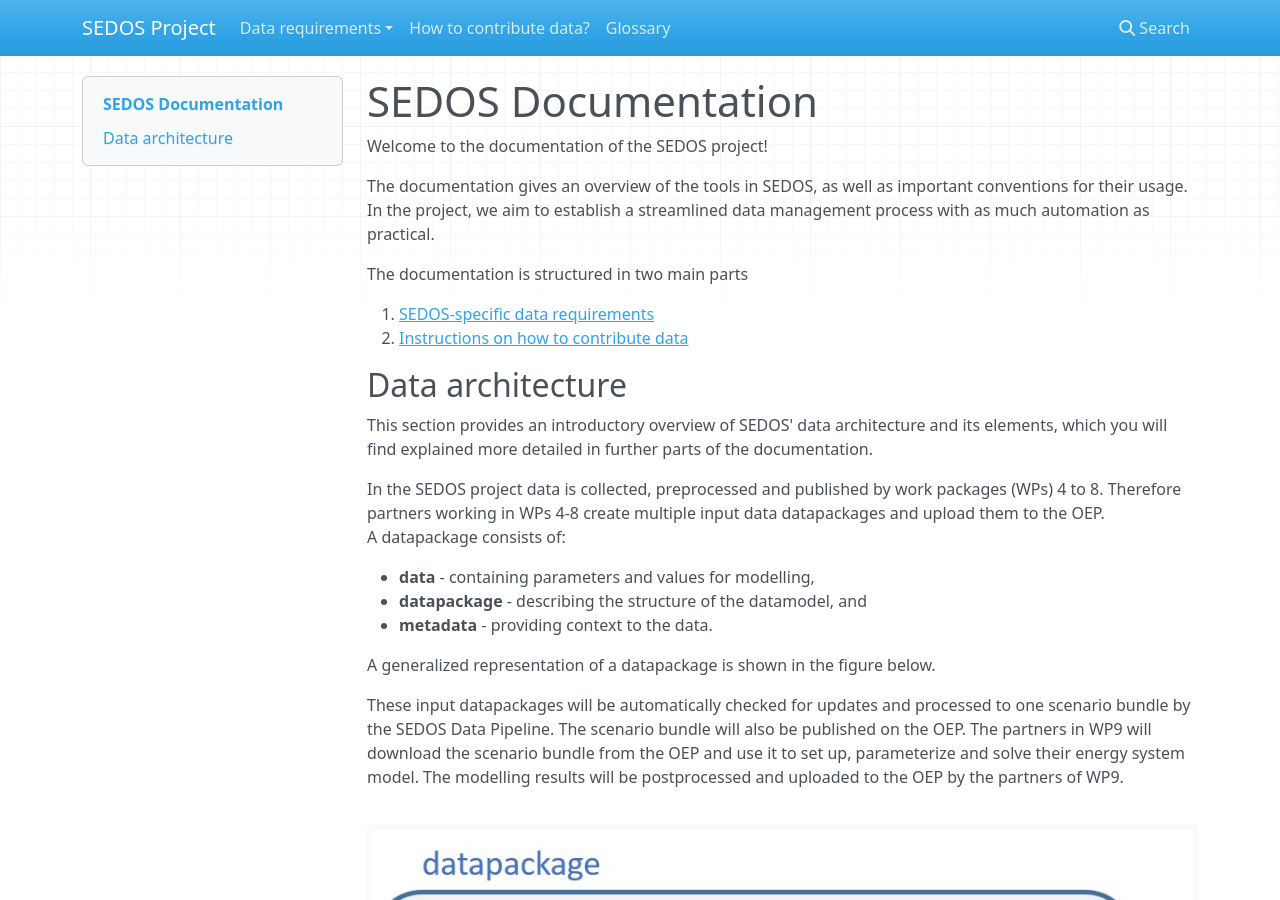
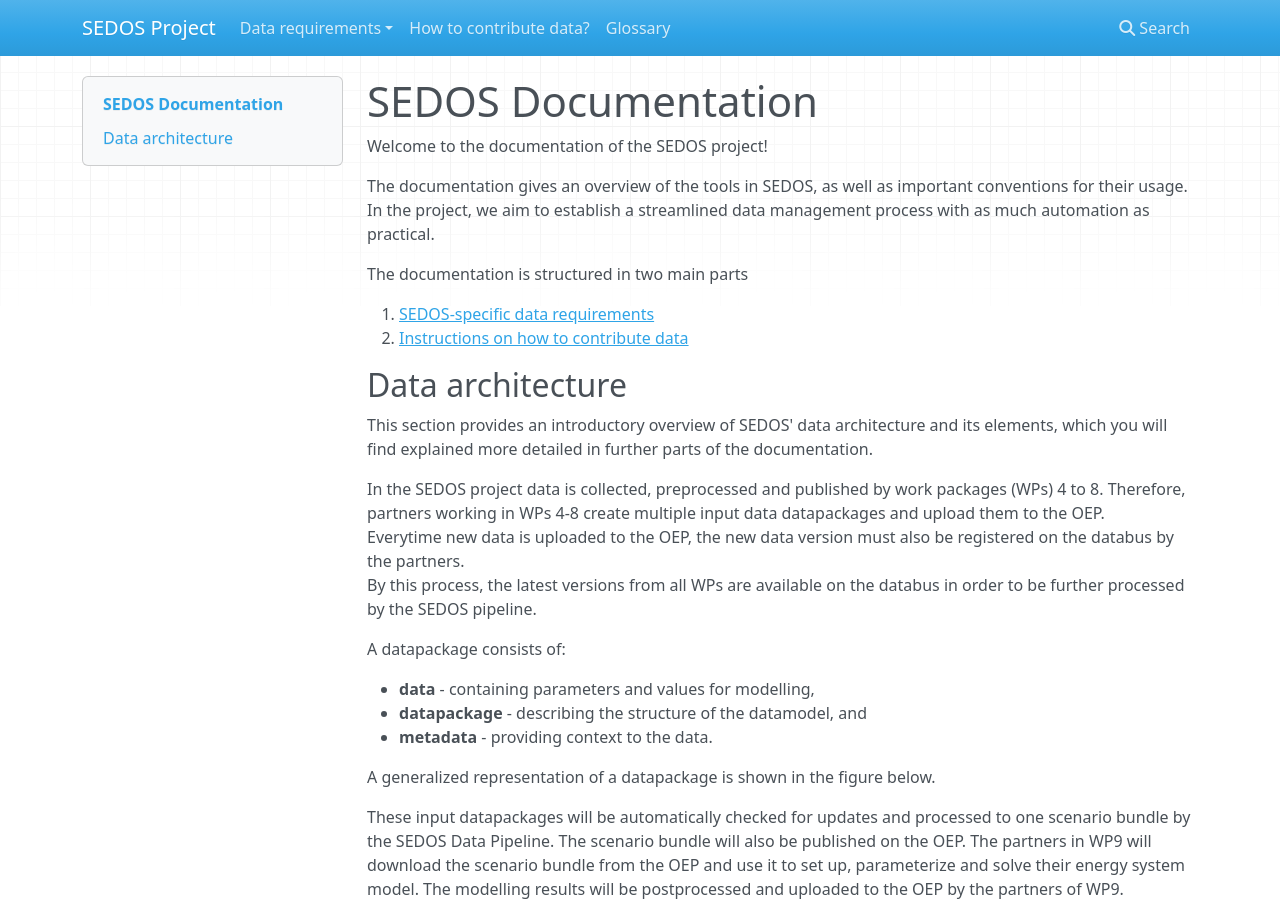
Before and after one commit to sedos-project/organization, an MkDocs documentation site: the page built from docs/index.md, in a window 1280 px wide and 900 px high. Built offline with MkDocs 1.6.1, drawn with Linux system fonts in a browser that asks for light colours; nearby versions of some CDN libraries.

Commit message:
Mentioned databus registration in index.md section about data architecture

```diff
--- a/docs/index.md
+++ b/docs/index.md
@@ -16,7 +16,10 @@
 This section provides an introductory overview of SEDOS' data architecture and its elements, which you will find explained more detailed in further parts of the documentation.
 
 In the SEDOS project data is collected, preprocessed and published by work packages (WPs) 4 to 8.
-Therefore partners working in WPs 4-8 create multiple input data datapackages and upload them to the OEP. <br>
+Therefore, partners working in WPs 4-8 create multiple input data datapackages and upload them to the OEP. <br>
+Everytime new data is uploaded to the OEP, the new data version must also be registered on the databus by the partners. <br>
+By this process, the latest versions from all WPs are available on the databus in order to be further processed by the SEDOS pipeline.
+
 A datapackage consists of:
 
 * **data** - containing parameters and values for modelling,
```
